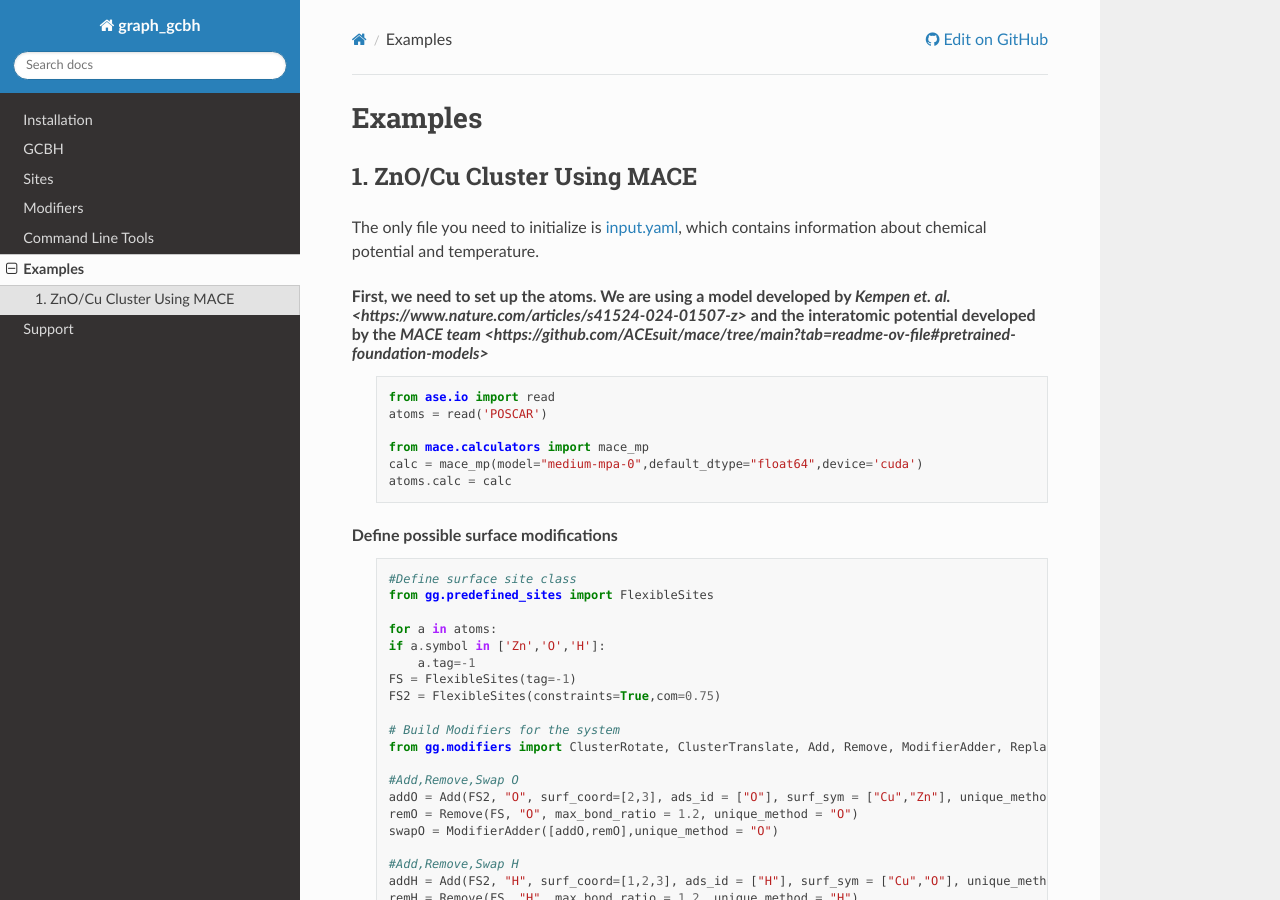
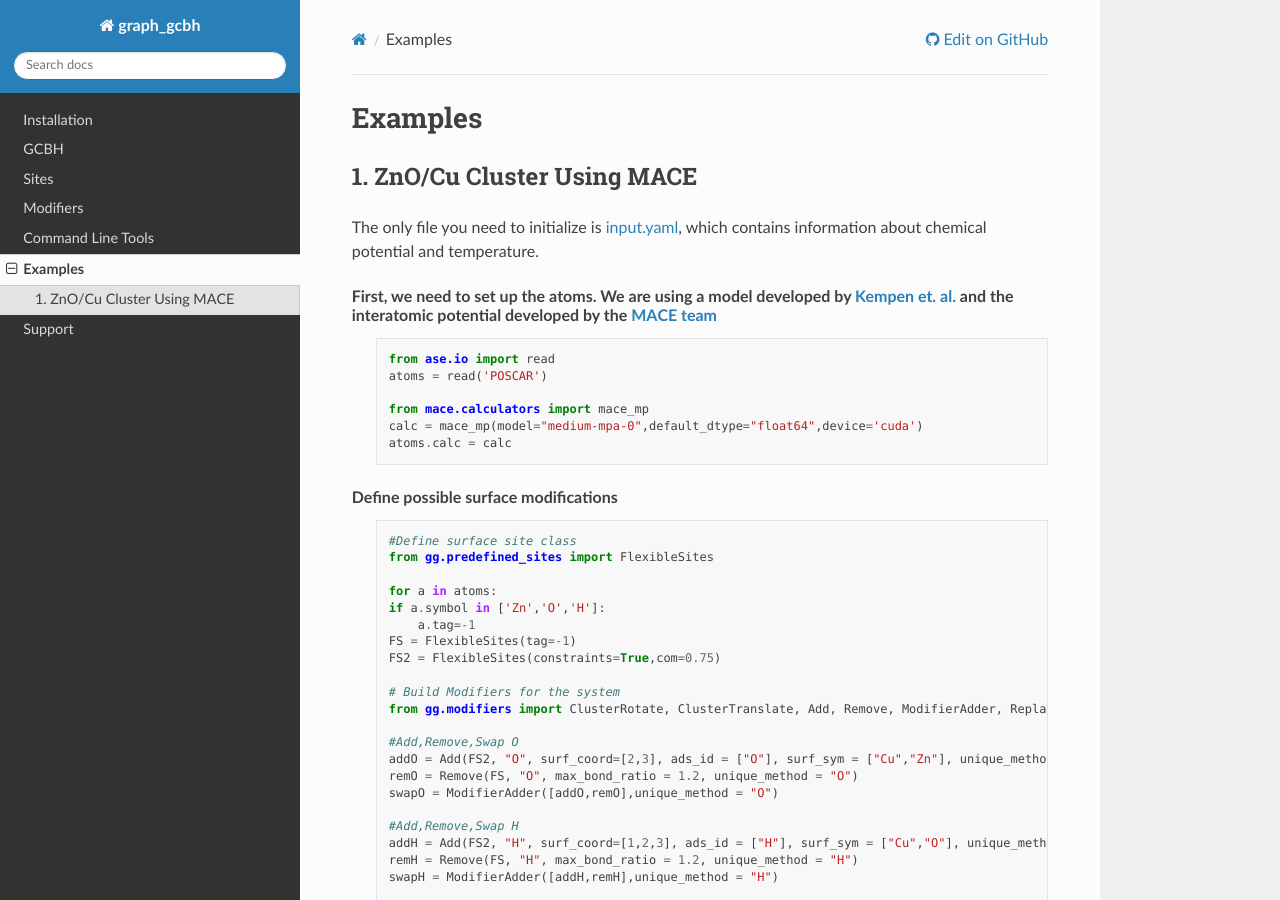
Before and after one commit to kkjsawantucla/gg, a Sphinx documentation site: the page built from docs/source/examples.rst, in a window 1280 px wide and 900 px high. Built offline with Sphinx 7.4.7 and the Read the Docs theme 3.1.0, drawn with Linux system fonts in a browser that asks for light colours.

Commit message:
Update examples.rst

```diff
--- a/docs/source/examples.rst
+++ b/docs/source/examples.rst
@@ -6,7 +6,7 @@ Examples
 
 The only file you need to initialize is `input.yaml <https://github.com/kkjsawantucla/gg/blob/main/examples/Zn_Cu_cluster/input.yaml>`_, which contains information about chemical potential and temperature.
 
-First, we need to set up the atoms. We are using a model developed by `Kempen et. al. <https://www.nature.com/articles/s41524-024-01507-z>` and the interatomic potential developed by the `MACE team <https://github.com/ACEsuit/mace/tree/main?tab=readme-ov-file#pretrained-foundation-models>`
+First, we need to set up the atoms. We are using a model developed by `Kempen et. al. <https://www.nature.com/articles/s41524-024-01507-z>`_ and the interatomic potential developed by the `MACE team <https://github.com/ACEsuit/mace/tree/main?tab=readme-ov-file#pretrained-foundation-models>`_
     .. code-block:: python
 
         from ase.io import read
```
